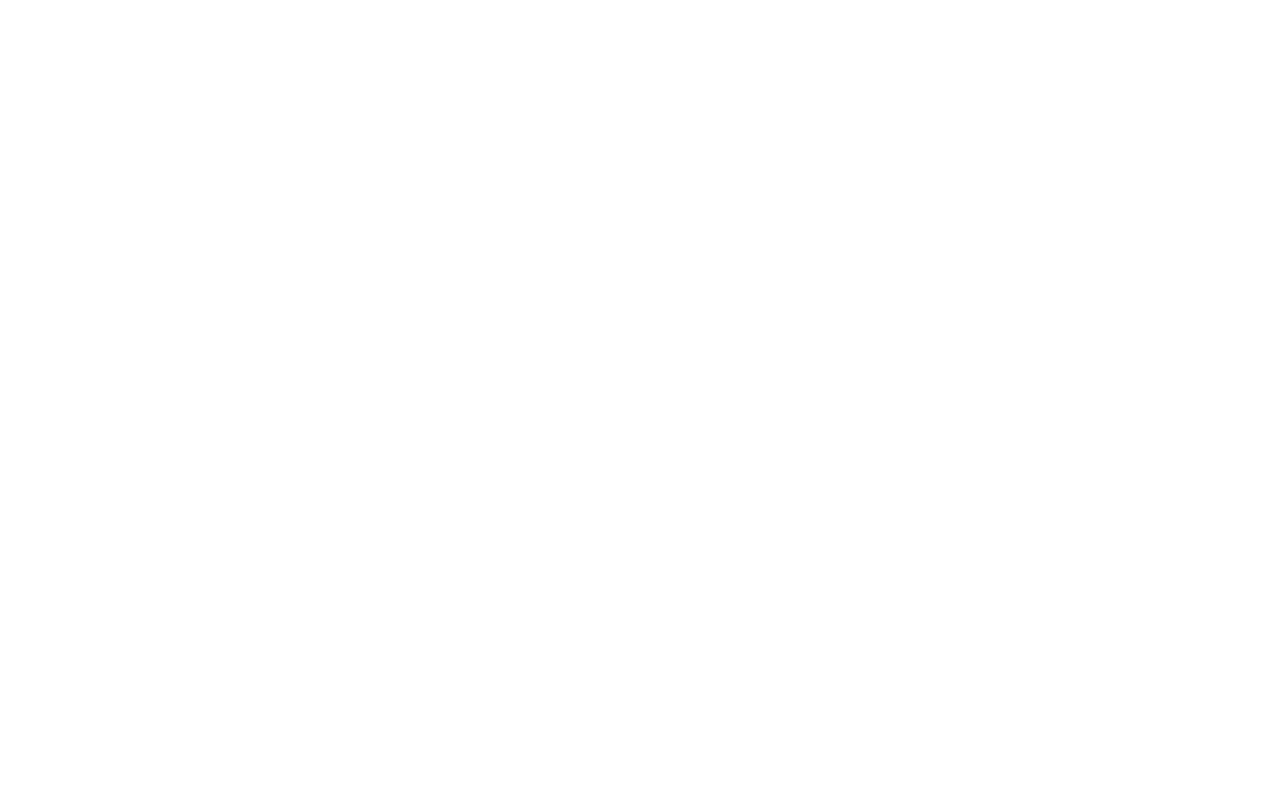
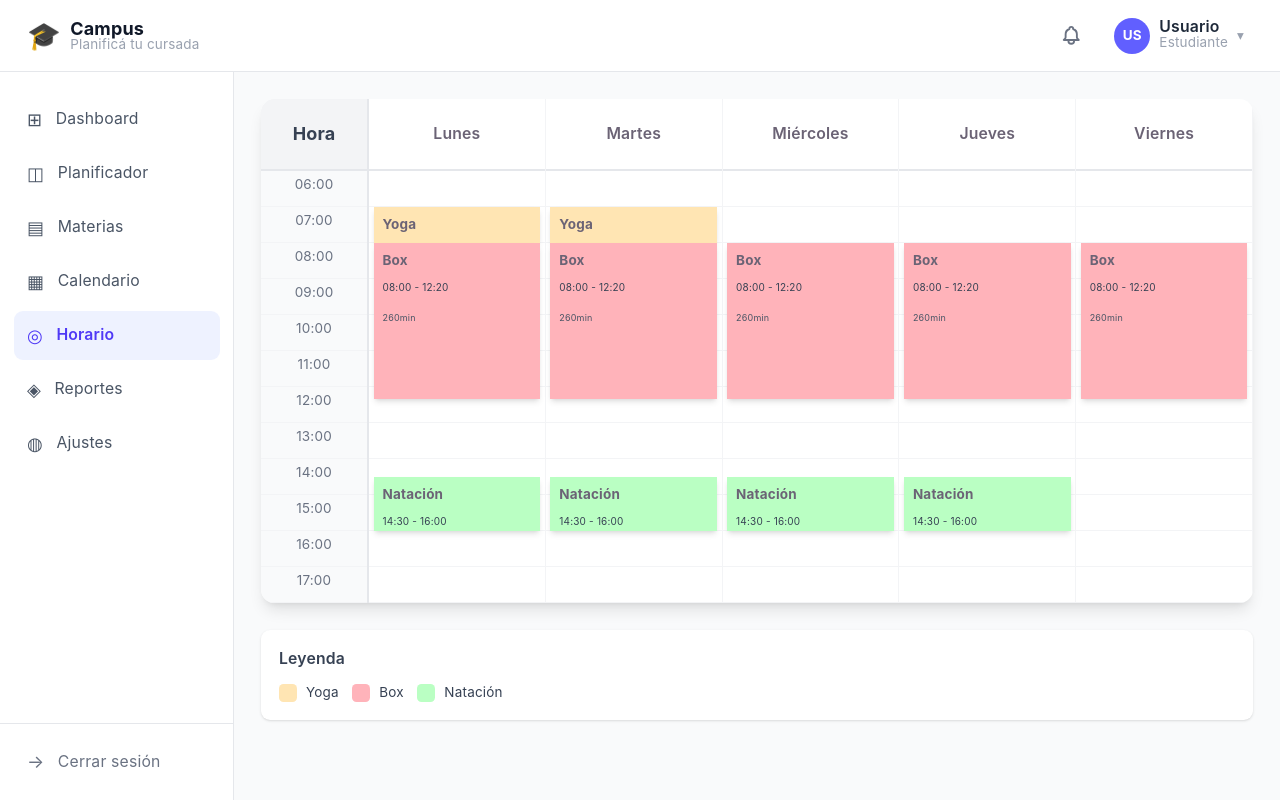
Before and after one commit to sciarramartin/PROYECTO-FINAL-GRUPO-8, a React app in the folder PRODUCTO/codigo-fuente/frontend/: page /Horario in a window 1280 px wide. Before the commit this address had no page. Built offline with nearby package versions, Linux system fonts and the light colour scheme; sample sign-in values are in the browser's storage; the HTML template or start-up script is replaced by a standard one.

Commit message:
Us terminada

```diff
--- a/PRODUCTO/codigo-fuente/frontend/src/App.jsx
+++ b/PRODUCTO/codigo-fuente/frontend/src/App.jsx
@@ -3,6 +3,8 @@
 import Login from './components/Login';
 import RecuperarContrasena from './components/RecuperarContrasena';
 import ResetearContrasena from './components/ResetearContrasena';
+import Horario from './components/Horario';
+
 import Layout from './components/Layout';
 
 const RutaPrivada = ({ children }) => {
@@ -26,6 +28,14 @@
           </RutaPrivada>
         } />
 
+        <Route path="/Horario" element={
+          <RutaPrivada>
+            <Layout>
+              <Horario/>
+            </Layout>
+          </RutaPrivada>
+        } />
+
         <Route path="/" element={<Navigate to="/login" />} />
       </Routes>
     </BrowserRouter>
--- a/PRODUCTO/codigo-fuente/frontend/src/components/Horario.jsx
+++ b/PRODUCTO/codigo-fuente/frontend/src/components/Horario.jsx
@@ -15,7 +15,7 @@
         {
             id: 1,
             nombre: 'box',
-            hora_inicio: '08:40',
+            hora_inicio: '08:00',
             duracion: 260,
             dias: 31,
             color: '#FFB3BA',
@@ -26,7 +26,7 @@
             nombre: 'natación',
             hora_inicio: '14:30',
             duracion: 90,
-            dias: 28, // Miércoles + Jueves + Viernes
+            dias: 15, // Miércoles + Jueves + Viernes
             color: '#BAFFC3',
             id_usuario: 1
         },
@@ -43,7 +43,7 @@
 
     const [columns, setColumns] = useState([]);
 
-    const PIXELS_POR_HORA = 32;
+    const PIXELS_POR_HORA = 36;
     const PIXELS_POR_MINUTO = PIXELS_POR_HORA / 60;
 
     const getDayNamesFromBitmask = (bitmask) => {
@@ -211,15 +211,11 @@
     };
 
     return (
-        <div className="p-6 font-sans overflow-x-auto bg-gray-50 min-h-screen">
-            <h2 className="text-2xl font-bold text-center text-gray-800 mb-6">
-                Mi Horario Semanal
-            </h2>
-
+        <>
             <div className="bg-white rounded-xl shadow-lg overflow-x-auto">
-                <div className="flex min-w-[900px]">
+                <div className="flex min-w-[800px]">
                     {/* Columna horas */}
-                    <div className="flex-shrink-0 w-24 bg-gray-50 border-r-2 border-gray-200">
+                    <div className="flex-shrink-0 w-15 md:w-24 bg-gray-50 border-r-2 border-gray-200">
                         <div className="h-16 flex items-center justify-center font-bold bg-gray-100 border-b-2 border-gray-200 text-gray-700">
                             Hora
                         </div>
@@ -238,7 +234,7 @@
                     {columns.map((column) => (
                         <div
                             key={column.id}
-                            className="flex-1 min-w-[140px] relative border-r border-gray-100"
+                            className="flex-1 min-w-[100px] relative border-r border-gray-100"
                         >
                             <div
                                 className="h-16 flex items-center justify-center font-semibold text-sm border-b-2 border-gray-200"
@@ -270,7 +266,7 @@
                                     (act, idx) => (
                                         <div
                                             key={`${act.id}-${idx}`}
-                                            className="absolute left-1 right-1 rounded-lg p-2 overflow-hidden shadow-md hover:scale-[1.02] transition-all duration-200"
+                                            className="absolute left-1 right-1 p-2 overflow-hidden shadow-md hover:scale-[1.02] transition-all duration-200"
                                             style={{
                                                 backgroundColor:
                                                     act.color,
@@ -357,7 +353,7 @@
                     </div>
                 </div>
             )}
-        </div>
+        </>
     );
 };
 
--- a/PRODUCTO/codigo-fuente/frontend/src/components/Layout.jsx
+++ b/PRODUCTO/codigo-fuente/frontend/src/components/Layout.jsx
@@ -6,7 +6,7 @@
   { label: "Planificador", icon: "◫", path: "/planificador" },
   { label: "Materias", icon: "▤", path: "/materias" },
   { label: "Calendario", icon: "▦", path: "/calendario" },
-  { label: "Actividades personales", icon: "◎", path: "/actividades" },
+  { label: "Horario", icon: "◎", path: "/Horario" },
   { label: "Reportes", icon: "◈", path: "/reportes" },
   { label: "Ajustes", icon: "◍", path: "/ajustes" },
 ];
@@ -34,7 +34,7 @@
   };
 
   return (
-    <div className="min-h-screen bg-gray-50 flex flex-col font-sans">
+    <div className="min-h-screen bg-gray-50 flex flex-col font-sans inline-block min-w-full">
 
       {/* HEADER */}
       <header className="h-16 bg-white border-b border-gray-200 flex items-center justify-between px-4 md:px-6 fixed top-0 left-0 right-0 z-30">
```
